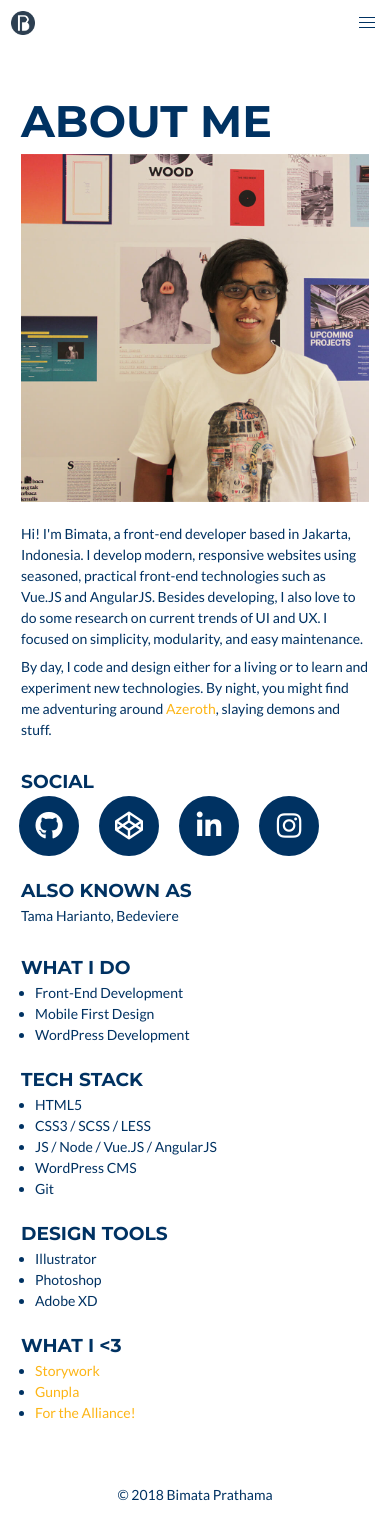
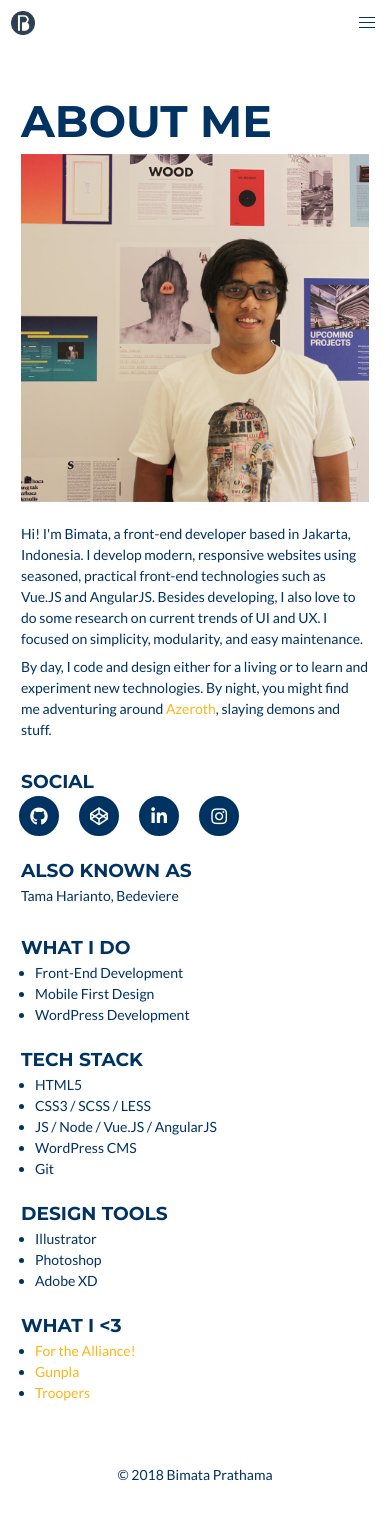
Before and after one commit to bedeviere/bimata3-vue, a Vue app: page /about in a window 390 px wide. Built offline with nearby package versions, Linux system fonts and the light colour scheme.

Commit message:
update about list, fix selection on home role in href mode

```diff
--- a/src/App.vue
+++ b/src/App.vue
@@ -131,6 +131,11 @@ export default {
     color: $color-primary;
     position: relative;
     @include transition-default;
+    span {
+      &::selection {
+        color: white;
+      }
+    }
     &::selection {
       color: white;
     }
@@ -199,6 +204,34 @@ export default {
       border-color: $color-primary;
       color: $color-default;
     }
+  }
+
+  ul.list-social {
+    > li {
+      display: inline-block;
+      margin-left: 10px;
+      margin-right: 10px;
+      &:first-child {
+        margin-left: -2px;
+      }
+      &:last-child {
+        margin-right: -2px;
+      }
+    }
+    .button {
+      padding: 0;
+      width: 40px;
+      height: 40px;
+      line-height: 36px;
+      border-radius: 100%;
+      font-size: 18px;
+      font-weight: 400;
+    }
+  }
+
+  ul.list-bullet {
+    list-style: disc;
+    padding-left: 1em;
   }
 
   .navbar {
@@ -270,6 +303,9 @@ export default {
   }
 
   @media only screen and (max-width: 1087px) {
+    nav {
+      font-size: 2em;
+    }
     .navbar-menu {
       background-color: rgba(white, 0.85);
       min-height: calc(100vh - 3.25rem - 60px);
@@ -291,5 +327,13 @@ export default {
     html {
       font-size: 20px;
     }
+    ul.list-social {
+      .button {
+        width: 60px;
+        height: 60px;
+        line-height: 56px;
+        font-size: 28px;
+      }
+    }
   }
 </style>
--- a/src/views/About.vue
+++ b/src/views/About.vue
@@ -70,9 +70,9 @@
               <div class="about-love">
                 <h4>What I &lt;3</h4>
                 <ul class="list-bullet">
-                  <li><a href="http://storywork.bedeviere.com/" target="_blank">Storywork</a></li>
+                  <li><a href="https://pinterest.com/bedeviere/for-the-alliance/" target="_blank">For the Alliance!</a></li>
                   <li><a href="http://instagram.com/bimatagunpla" target="_blank">Gunpla</a></li>
-                  <li><a href="https://wow.gamepedia.com/Alliance">For the Alliance!</a></li>
+                  <li><a href="https://pinterest.com/bedeviere/troopers/" target="_blank">Troopers</a></li>
                 </ul>
               </div>
             </div>
@@ -90,30 +90,4 @@ export default {
 </script>
 
 <style lang="scss">
-  ul.list-social {
-    > li {
-      display: inline-block;
-      margin-left: 10px;
-      margin-right: 10px;
-      &:first-child {
-        margin-left: -2px;
-      }
-      &:last-child {
-        margin-right: -2px;
-      }
-    }
-    .button {
-      padding: 0;
-      width: 60px;
-      height: 60px;
-      line-height: 56px;
-      border-radius: 100%;
-      font-size: 28px;
-      font-weight: 400;
-    }
-  }
-  ul.list-bullet {
-    list-style: disc;
-    padding-left: 1em;
-  }
 </style>
```
